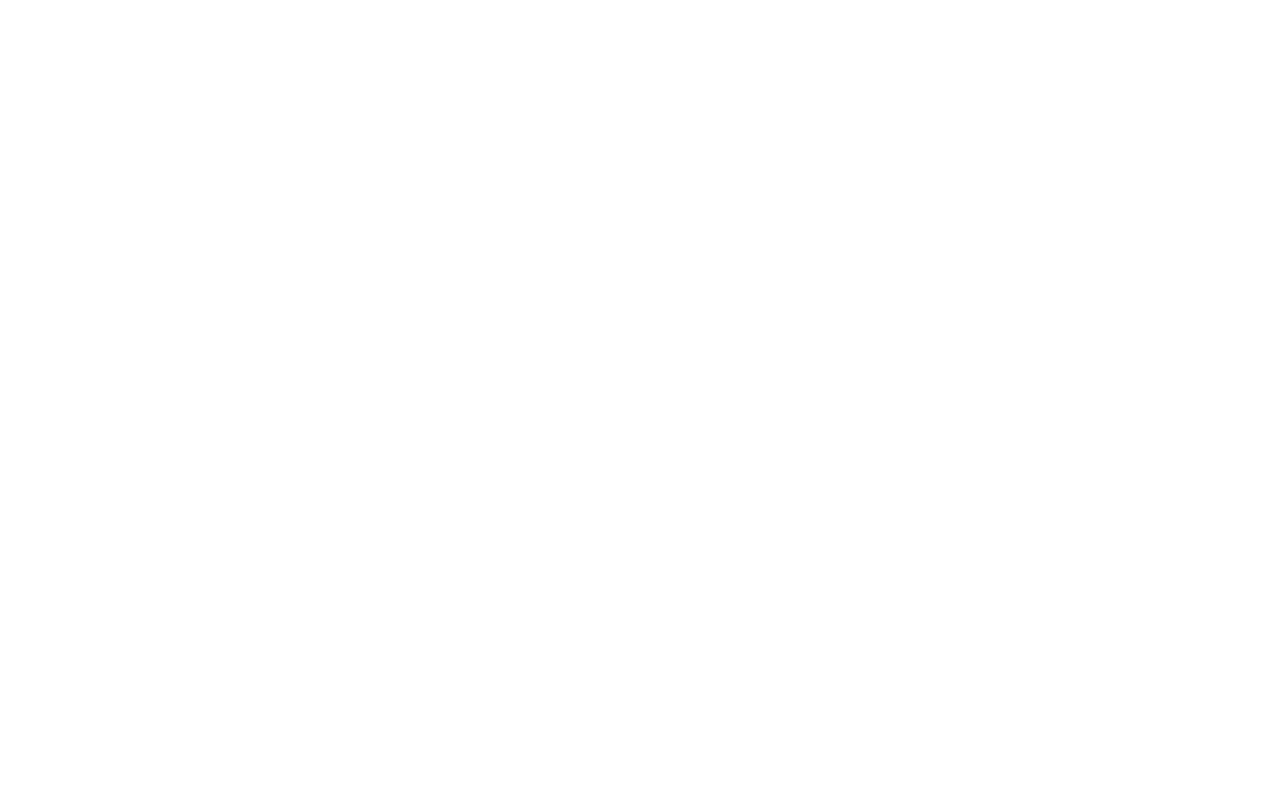
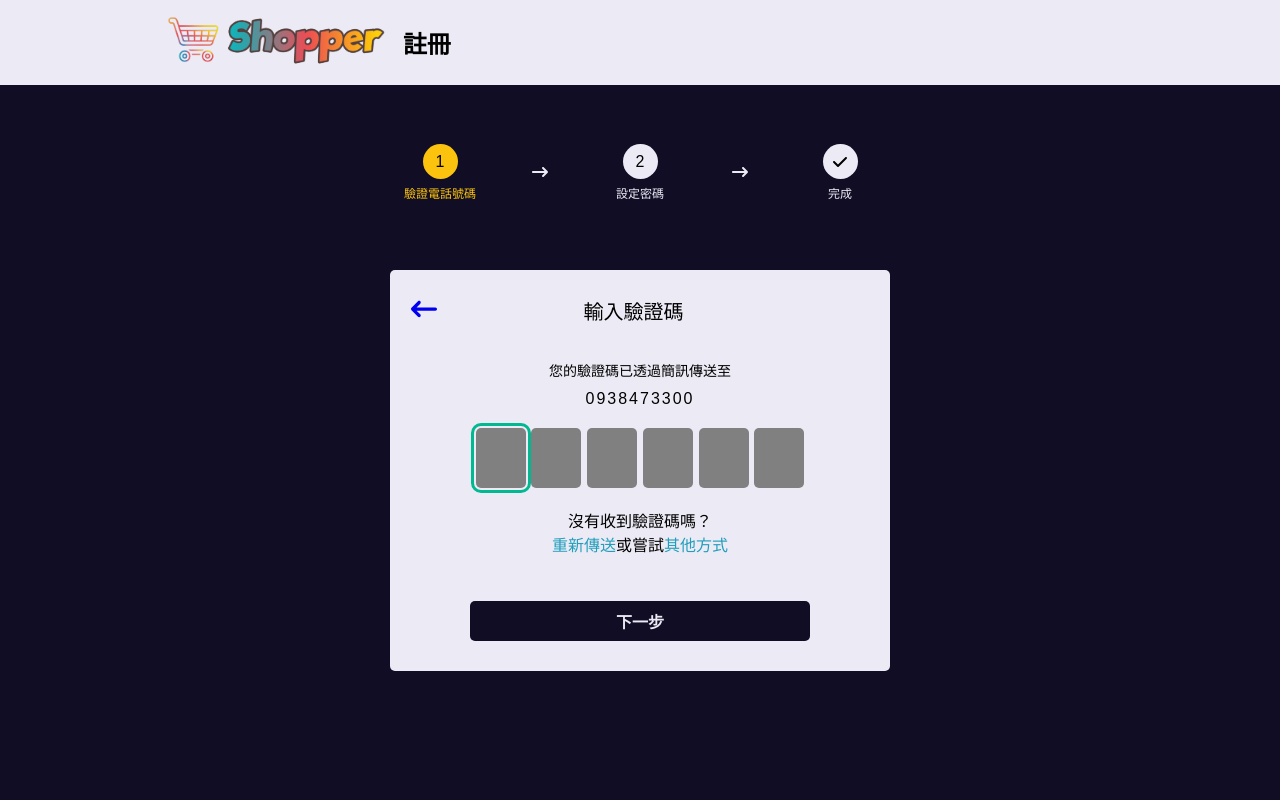
Before and after one commit to Alejandrocsdev/shoper-front, a React (Vite) app: page /buyer/register/phone in a window 1280 px wide. Before the commit this address had no page. Shown: the top 800 px of the page. Built offline with nearby package versions, Linux system fonts and the light colour scheme.

Commit message:
add landing page Header, BuyerRegister page

```diff
--- a/src/App.jsx
+++ b/src/App.jsx
@@ -3,6 +3,7 @@ import { BrowserRouter, Route, Routes } from 'react-router-dom'
 import Home from './pages/Home'
 import BuyerLogin from './pages/BuyerLogin'
 import BuyerRegister from './pages/BuyerRegister'
+import RegisterPhone from './pages/RegisterPhone'
 import SellerLogin from './pages/SellerLogin'
 import SellerRegister from './pages/SellerRegister'
 
@@ -14,6 +15,7 @@ function App() {
           <Route index element={<Home />} />
           <Route path="/buyer/login" element={<BuyerLogin />} />
           <Route path="/buyer/register" element={<BuyerRegister />} />
+          <Route path="/buyer/register/phone" element={<RegisterPhone />} />
           <Route path="/seller/login" element={<SellerLogin />} />
           <Route path="/seller/register" element={<SellerRegister />} />
         </Routes>
--- /dev/null
+++ b/src/components/Home/BannerSection/index.jsx
@@ -0,0 +1,22 @@
+import Styles from './style.module.css'
+
+function BannerSection() {
+  return (
+    <section className={Styles.container}>
+      <div className={Styles.banners}>
+        <div className={Styles.mainBanner}></div>
+        <div className={Styles.sideBanners}>
+          <div className={Styles.sideBanner}></div>
+          <div className={Styles.sideBanner}></div>
+        </div>
+      </div>
+      <div className={Styles.hotLinks}>
+      <div className={Styles.link}>
+
+      </div>
+      </div>
+    </section>
+  )
+}
+
+export default BannerSection
--- /dev/null
+++ b/src/components/Home/BannerSection/style.module.css
@@ -0,0 +1 @@
+.container { height: 350px; margin-top: 30px; background-color: aqua; }
--- a/src/pages/BuyerLogin/style.module.css
+++ b/src/pages/BuyerLogin/style.module.css
@@ -1,6 +1,6 @@
 .container { min-width: 1200px; }
 /* Main */
-.main { height: calc(100vh - var(--header-heaight)); padding: 0 240px; display: flex; justify-content: space-between; align-items: center; background-color: #100D25; }
+.main { min-height: calc(100vh - var(--header-heaight)); padding: 0 240px; display: flex; justify-content: space-between; align-items: center; background-color: #100D25; }
 .mainContainer { margin: auto; display: flex; }
 .mainLogo { width: 400px; height: 450px; object-fit: contain; }
 .loginContainer { width: 400px; height: 450px; margin-left: 80px; padding: 0 30px; background-color: #ECEBF5; border-radius: 5px; }
--- a/src/pages/BuyerRegister/style.module.css
+++ b/src/pages/BuyerRegister/style.module.css
@@ -1,6 +1,6 @@
 .container { min-width: 1200px; }
 /* Main */
-.main { height: calc(100vh - var(--header-heaight)); padding: 0 240px; display: flex; justify-content: space-between; align-items: center; background-color: #100D25; }
+.main { min-height: calc(100vh - var(--header-heaight)); padding: 0 240px; display: flex; justify-content: space-between; align-items: center; background-color: #100D25; }
 .mainContainer { margin: auto; display: flex; }
 .mainLogo { width: 400px; height: 450px; object-fit: contain; }
 .loginContainer { width: 400px; height: 450px; margin-left: 80px; padding: 0 30px; background-color: #ECEBF5; border-radius: 5px; }
--- a/src/pages/Home/index.jsx
+++ b/src/pages/Home/index.jsx
@@ -1,12 +1,14 @@
 import Styles from './style.module.css'
 // Components
 import Header from '../../components/Header'
+import BannerSection from '../../components/Home/BannerSection'
 import Footer from '../../components/Footer'
 
 function Home() {
   return (
     <>
       <Header />
+      <BannerSection />
       <main className={Styles.main}></main>
       <Footer />
     </>
--- /dev/null
+++ b/src/pages/RegisterPhone/index.jsx
@@ -0,0 +1,135 @@
+import Styles from './style.module.css'
+// Font Awesome
+import { FontAwesomeIcon } from '@fortawesome/react-fontawesome'
+import { faCheck, faArrowRightLong, faArrowLeftLong } from '@fortawesome/free-solid-svg-icons'
+import { faCircleXmark } from '@fortawesome/free-regular-svg-icons'
+// Components
+import Header from '../../components/Sign/Header'
+import Footer from '../../components/Footer'
+import Anchor from '../../components/Elements/Anchor'
+// Hooks
+import { useEffect, useRef } from 'react'
+
+function RegisterPhone() {
+  const inputsRef = useRef([])
+  useEffect(() => {
+    const OTPinputs = inputsRef.current
+    OTPinputs[0].focus()
+
+    OTPinputs.forEach((input, index) => {
+      input.addEventListener('input', (e) => {
+        const currentInput = e.target
+        const nextInput = OTPinputs[index + 1]
+
+        if (currentInput.value.length > 1 && currentInput.value.length === 2) {
+          currentInput.value = ''
+        }
+
+        if (nextInput && nextInput.hasAttribute('disabled') && currentInput.value !== '') {
+          nextInput.removeAttribute('disabled')
+          nextInput.focus()
+        }
+      })
+
+      input.addEventListener('keyup', (e) => {
+        if (e.key === 'Backspace') {
+          if (index > 0) {
+            e.target.value = ''
+            e.target.setAttribute('disabled', true)
+            OTPinputs[index - 1].focus()
+          }
+        }
+      })
+    })
+
+    return () => {
+      OTPinputs.forEach((input, index) => {
+        input.removeEventListener('input', () => {})
+        input.removeEventListener('keyup', () => {})
+      })
+    }
+  }, [])
+
+  return (
+    <>
+      <div className={Styles.container}>
+        <Header pageName="註冊" />
+        <main className={Styles.main}>
+          <div className={Styles.mainContainer}>
+            <div className={Styles.steps}>
+              <div className={Styles.step}>
+                <div className={Styles.currentCircle}>1</div>
+                <div className={Styles.currentCircleText}>驗證電話號碼</div>
+              </div>
+              <div className={Styles.arrow}>
+                <FontAwesomeIcon icon={faArrowRightLong} />
+              </div>
+              <div className={Styles.step}>
+                <div className={Styles.circle}>2</div>
+                <div className={Styles.circleText}>設定密碼</div>
+              </div>
+              <div className={Styles.arrow}>
+                <FontAwesomeIcon icon={faArrowRightLong} />
+              </div>
+              <div className={Styles.step}>
+                <div className={Styles.circle}>
+                  <FontAwesomeIcon className={Styles.checkIcon} icon={faCheck} />
+                </div>
+                <div className={Styles.circleText}>完成</div>
+              </div>
+            </div>
+            <div className={Styles.verificationCard}>
+              <div className={Styles.cardHeader}>
+                <a className={Styles.back} href="/buyer/register">
+                  <FontAwesomeIcon icon={faArrowLeftLong} />
+                </a>
+                <div className={Styles.cardName}>輸入驗證碼</div>
+              </div>
+              <div className={Styles.cardMain}>
+                {/* <div className={Styles.errorMessage}>
+                  <div className={Styles.crossIcon}>
+                    <FontAwesomeIcon icon={faCircleXmark} />
+                  </div>
+                  <div className={Styles.message}>
+                    您輸入的驗證碼已經過期。請再次嘗試請求新的驗證碼。
+                  </div>
+                </div> */}
+                <div className={Styles.cardText}>
+                  <div className={Styles.text}>您的驗證碼已透過簡訊傳送至</div>
+                  <div className={Styles.phone}>0938473300</div>
+                </div>
+                <div className={Styles.otpContainer}>
+                  <form className={Styles.otpForm} action="#">
+                    <div className={Styles.inputFields}>
+                      {[...Array(6)].map((_, i) => (
+                        <input
+                          key={i}
+                          className={Styles.otpInput}
+                          type="number"
+                          ref={(el) => (inputsRef.current[i] = el)}
+                          disabled={i !== 0}
+                        />
+                      ))}
+                    </div>
+                  </form>
+                </div>
+                <div className={Styles.otherVerification}>
+                  <div className={Styles.otherText}>沒有收到驗證碼嗎？</div>
+                  <div className={Styles.otherText}>
+                    <Anchor content="重新傳送" />
+                    或嘗試
+                    <Anchor content="其他方式" />
+                  </div>
+                </div>
+                <div className={Styles.cardSubmit}>下一步</div>
+              </div>
+            </div>
+          </div>
+        </main>
+        <Footer />
+      </div>
+    </>
+  )
+}
+
+export default RegisterPhone
--- /dev/null
+++ b/src/pages/RegisterPhone/style.module.css
@@ -0,0 +1,31 @@
+.container { min-width: 1200px; }
+/* Main */
+.main { min-height: calc(100vh - var(--header-heaight)); padding: 50px 0; display: flex; justify-content: center; background-color: #100D25; }
+.mainContainer { width: 500px; }
+.steps { height: 75px; margin-bottom: 60px; display: flex; justify-content: space-between; align-items: center; }
+.step { width: 100px; display: flex; flex-direction: column; align-items: center; }
+.arrow { color: #ECEBF5; }
+.circle, .currentCircle { width: 35px; height: 35px; border-radius: 50%; background-color: #ECEBF5; display: flex; justify-content: center; align-items: center; }
+.circleText,.currentCircleText { font-size: 12px; margin-top: 5px; color: #ECEBF5; }
+.currentCircle { background-color: #FCC30E; }
+.currentCircleText { color: #FCC30E; }
+.verificationCard { padding-bottom: 30px; border-radius: 5px; background-color: #ECEBF5; }
+.cardHeader { height: 80px; margin-right: 80px; display: flex; justify-content: center; align-items: center; }
+.back { width: 80px; font-size: 26px; text-align: center; }
+.cardName { width: 420px; font-size: 20px; text-align: center; }
+.cardMain { margin: 0 80px; }
+.errorMessage { margin-bottom: 30px; padding: 12px 15px; background-color: #ffdae0; border: 1px solid #ff424f33; display: flex; }
+.crossIcon { margin-right: 10px; color: red; }
+.message { font-size: 14px; }
+.cardText { margin: 10px 0; }
+.text { font-size: 14px; margin-bottom: 10px; text-align: center; }
+.phone { font-size: 16px; letter-spacing: 2px; text-align: center; }
+.otpContainer { margin: 20px 0 20px; }
+.inputFields { display: flex; flex-direction: row; justify-content: space-evenly; }
+.otpInput { max-width: 50px; height: 60px; font-size: 25px; text-align: center; border-radius: 5px; border: none; background: gray; }
+.otpInput::-webkit-inner-spin-button,
+.otpInput::-webkit-outer-spin-button { display: none; }
+.otpInput:focus { outline: 3px solid #00b991; outline-offset: 2px; }
+.otherText { text-align: center; }
+.cardSubmit { height: 40px; margin-top: 45px; font-weight: 700; border-radius: 5px; color: #ECEBF5; background-color: #100D25; display: flex; justify-content: center; align-items: center; cursor: pointer; }
+.cardSubmit:hover { background-color: hsl(248, 48%, 40%); }
--- a/src/pages/SellerLogin/style.module.css
+++ b/src/pages/SellerLogin/style.module.css
@@ -1,6 +1,6 @@
 .container { min-width: 1200px; }
 /* Main */
-.main { height: calc(100vh - var(--header-heaight)); padding: 0 240px; display: flex; justify-content: space-between; align-items: center; background-color: #D3E5D9; }
+.main { min-height: calc(100vh - var(--header-heaight)); padding: 0 240px; display: flex; justify-content: space-between; align-items: center; background-color: #D3E5D9; }
 .mainContainer { margin: auto; display: flex; }
 .mainLogo { width: 560px; object-fit: contain; }
 .bgTextUp { font-size: 2rem; line-height: 3.5rem; }
--- a/src/pages/SellerRegister/style.module.css
+++ b/src/pages/SellerRegister/style.module.css
@@ -1,6 +1,6 @@
 .container { min-width: 1200px; }
 /* Main */
-.main { height: calc(100vh - var(--header-heaight)); padding: 0 240px; display: flex; justify-content: space-between; align-items: center; background-color: #D3E5D9; }
+.main { min-height: calc(100vh - var(--header-heaight)); padding: 0 240px; display: flex; justify-content: space-between; align-items: center; background-color: #D3E5D9; }
 .mainContainer { margin: auto; display: flex; }
 .mainLogo { width: 560px; object-fit: contain; }
 .bgTextUp { font-size: 1.5rem; line-height: 2.2rem; }
```
Also changed, not shown: src/components/Header/index.jsx (+21 -8 lines), src/components/Header/style.module.css (+16 -4 lines).
